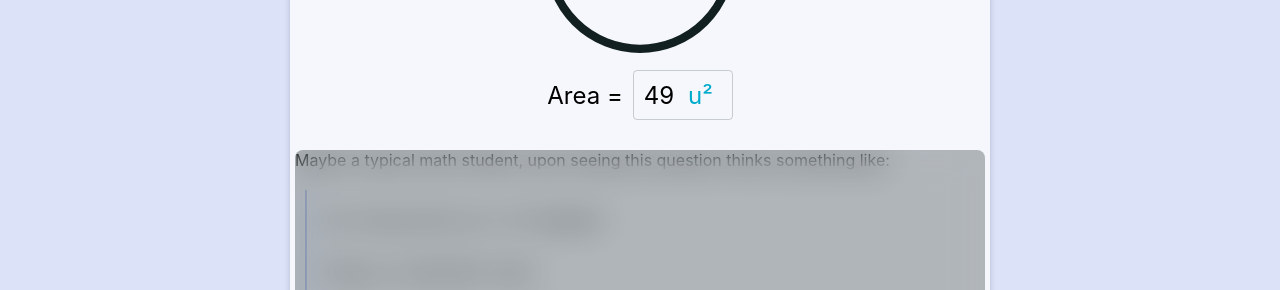
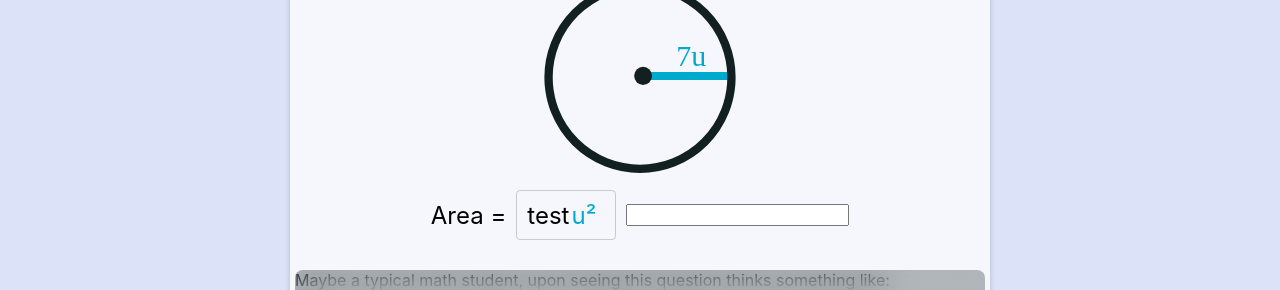
Before and after one commit to 4estnaylor/v8_trig_tutor, a Next.js app: page /strategy/conceptual in a window 1280 px wide. Shown: the part 661-951 px from the top of the page. Built offline with nearby package versions, Linux system fonts and the light colour scheme; no server answers.

Commit message:
figuring out input stuff

```diff
--- a/components/HomePage/CourseMap/ListItem.tsx
+++ b/components/HomePage/CourseMap/ListItem.tsx
@@ -48,7 +48,6 @@ const ListItem = (props: ListItemProps) => {
 };
 
 const Wrapper = styled.li<{ isComplete: boolean }>`
-  color: ${cl.getHSL(cl.white)};
   font-size: 0.85rem;
   list-style: none;
   /* border: 2px solid white; */
@@ -58,7 +57,7 @@ const Wrapper = styled.li<{ isComplete: boolean }>`
   gap: 10px;
   height: 50px;
   border-radius: 8px;
-  color: ${cl.getHSLA(cl.white, 0.7)};
+  color: ${cl.getHSLA(cl.white, 1)};
 `;
 
 const Wrapper1 = styled(Wrapper)<{
--- a/components/HomePage/CourseMap/MapConnector.tsx
+++ b/components/HomePage/CourseMap/MapConnector.tsx
@@ -27,7 +27,7 @@ const MapConnector = (props: MapConnectorProps) => {
           y1={12}
           x2={10}
           y2={38}
-          stroke={cl.getHSL(cl.white)}
+          stroke={cl.getHSL(cl.gray_light)}
           strokeWidth={3}
         />
       );
@@ -37,7 +37,7 @@ const MapConnector = (props: MapConnectorProps) => {
         <path
           d="M48,50 C12,51 13,40 10,12"
           fill="none"
-          stroke="white"
+          stroke={cl.getHSL(cl.gray_light)}
           strokeWidth={3}
         />
       );
@@ -47,7 +47,7 @@ const MapConnector = (props: MapConnectorProps) => {
         <path
           d="M60,28 C68,63 11,11 10,52"
           fill="none"
-          stroke="white"
+          stroke={cl.getHSL(cl.gray_light)}
           strokeWidth={3}
         />
       );
--- a/components/Inputs/IntegerInputWithPi.tsx
+++ b/components/Inputs/IntegerInputWithPi.tsx
@@ -1,15 +1,38 @@
-import React from 'react';
+import React, { useState, useEffect, useRef } from 'react';
 import styled from 'styled-components';
 import cl from '../../colors';
 
 const IntegerInputWithPi = () => {
+  const [userEnteredValue, setUserEnteredValue] = useState('test');
+
+  useEffect(() => {
+    addEventListener('click', () => {
+      console.log('test');
+      console.log(document.activeElement);
+    });
+  }, []);
+
+  const integerInputRef = useRef<HTMLDivElement>(null);
+
+  const handleFocusInputClick = (e: any) => {
+    if (!integerInputRef.current) return;
+    integerInputRef.current.focus();
+  };
+
   return (
     <Wrapper>
       <Equation>Area = </Equation>
       <InputWrapper>
         <Units>u²</Units>
-        <IntegerInput>49</IntegerInput>
+        <IntegerInput
+          tabIndex={0}
+          ref={integerInputRef}
+          onClick={(e) => handleFocusInputClick(e)}
+        >
+          {userEnteredValue}
+        </IntegerInput>
       </InputWrapper>
+      <input type="number" />
     </Wrapper>
   );
 };
@@ -35,8 +58,9 @@ const Equation = styled.div`
   align-items: center;
 `;
 
-const IntegerInput = styled.span`
+const IntegerInput = styled.div`
   height: 50px;
+
   font-size: 1.5rem;
   padding-left: 10px;
   min-width: 100px;
@@ -46,6 +70,15 @@ const IntegerInput = styled.span`
   border: 1px solid ${cl.getHSLA(cl.black, 0.2)};
   display: flex;
   align-items: center;
+
+  &:hover {
+    cursor: text;
+    box-shadow: 1px 1px 5px ${cl.getHSL(cl.gray_mid)};
+  }
+
+  &:focus {
+    box-shadow: 1px 1px 5px ${cl.getHSL(cl.purple)};
+  }
 `;
 
 const Units = styled(Equation)`
--- a/pages/strategy/conceptual.tsx
+++ b/pages/strategy/conceptual.tsx
@@ -17,11 +17,20 @@ const conceptual = () => {
           logical understanding of something.
           <br />
           <br />
-          Conceptual learning cannot really be "taught". It has to be learned. A
-          talented teacher will support students' learn conceptually about a
+          Conceptual learning cannot really be "taught" to students. It has to
+          be activley learned by them. Facts and algorithims can be taught, but
+          ideas or "concepts" are events that can only occur when actively
+          produced by the ol' noggin. Memorizing a series of facts may assist in
+          conceptual learning, but it is not conceptual learning in and of
+          itself.
+          <br />
+          <br />
+          <br />
+          <br />
+          A talented teacher often supports students' learn conceptually about a
           topic without getting in the way. The support involves allowing
           students time, space, questioning, and often floating some relevant
-          ideas conducive to allowing students to investigate, experiment, and
+          facts conducive to allowing students to investigate, experiment, and
           draw conclusions on their own.
           <br />
           <br />
```
Also changed, not shown: pages/index.tsx (+5 -6 lines).
